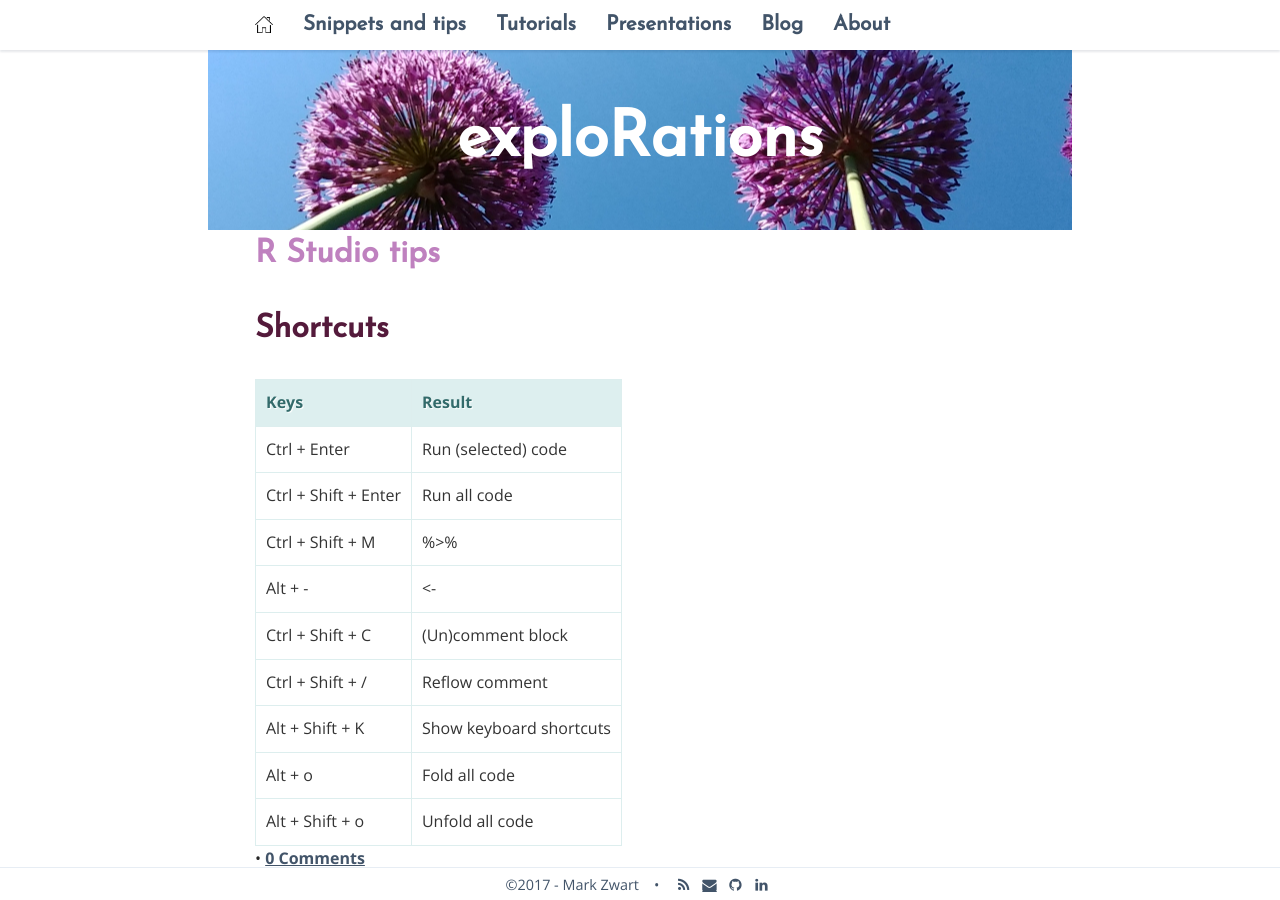
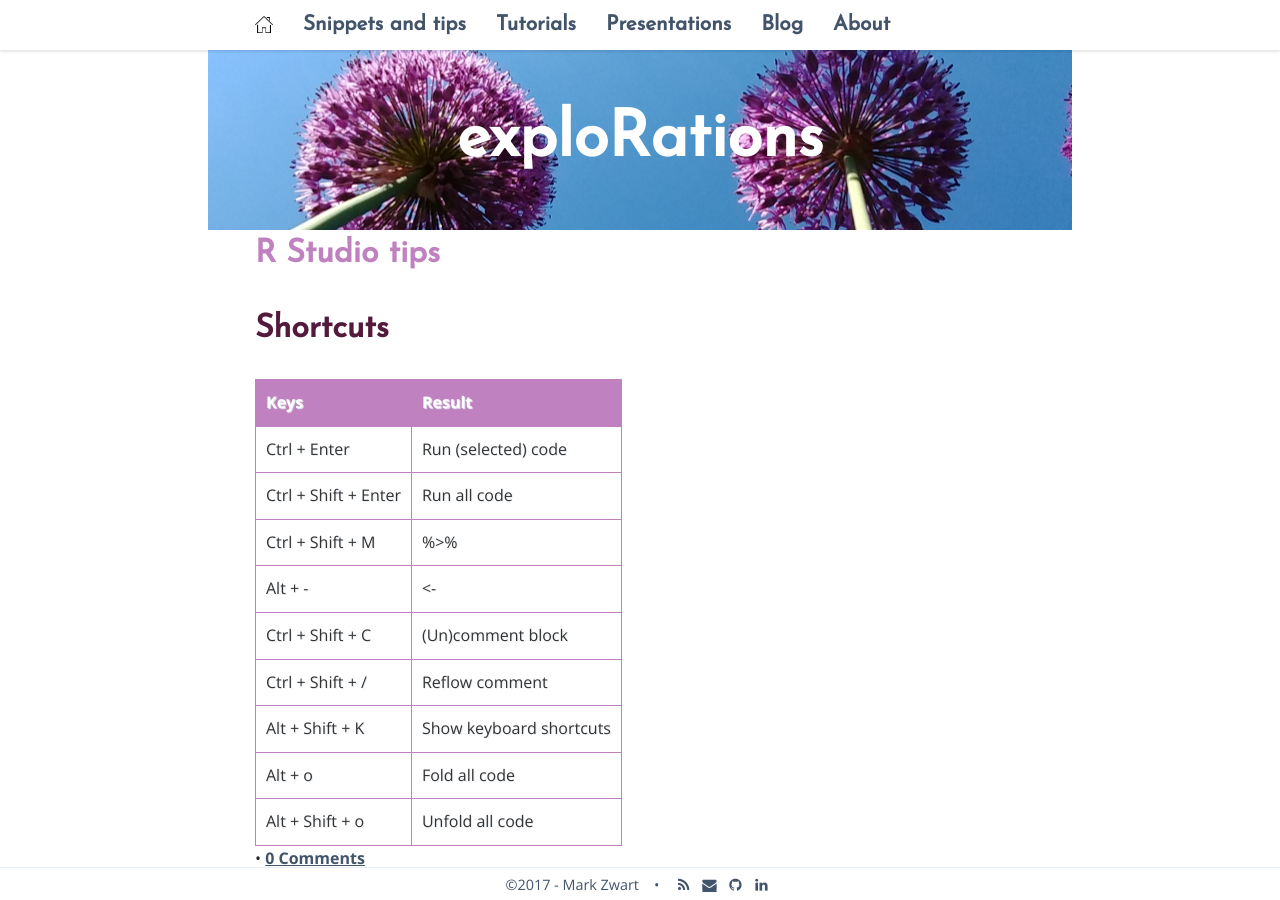
Before and after one commit to mark-me/mark-me.github.io, a Jekyll site: the page built from _pages/snippets-and-tips/r-studio-tips.md, in a window 1280 px wide. Built offline with Jekyll 4.4.1, drawn with Linux system fonts in a browser that asks for light colours; nearby versions of some CDN libraries; comment, search, counter and statistics services are not loaded.

Commit message:
Update _layout.scss

```diff
--- a/_sass/_layout.scss
+++ b/_sass/_layout.scss
@@ -136,23 +136,23 @@ p.spacer {
 }
 
 table{
-    border: solid 1px #DDEEEE;
+    border: solid 1px #bf81bf;
     border-collapse: collapse;
     border-spacing: 0;
 }
 th{
-    background-color: #DDEFEF;
-    border: solid 1px #DDEEEE;
-    color: #336B6B;
+    background-color: #bf81bf;
+    border: solid 1px #bf81bf;
+    color: #FFFFFF;
     padding: 10px;
     text-align: left;
-    text-shadow: 1px 1px 1px #fff;
+    text-shadow: 1px 1px 1px #E7EDF4;
 }
 td{
-    border: solid 1px #DDEEEE;
+    border: solid 1px #bf81bf;
     color: #333;
     padding: 10px;
-    text-shadow: 1px 1px 1px #fff;
+    text-shadow: 1px 1px 1px #E7EDF4;
 }
 
 /**
```
